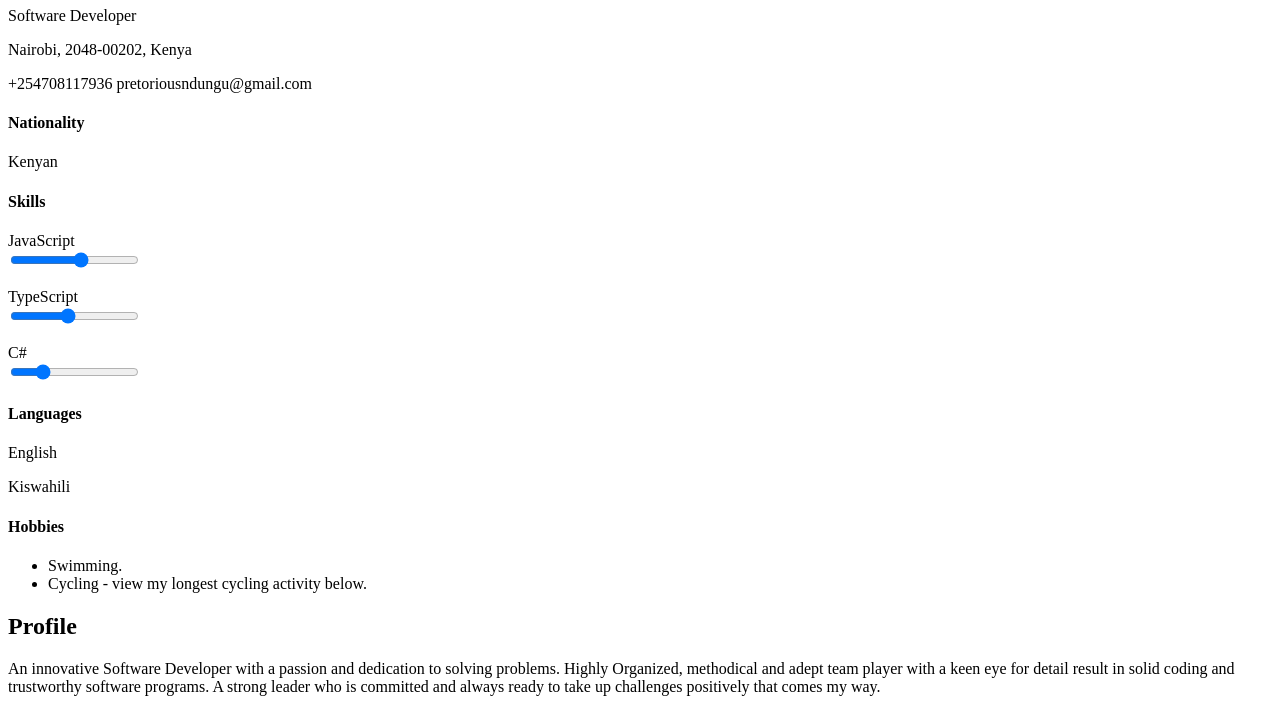
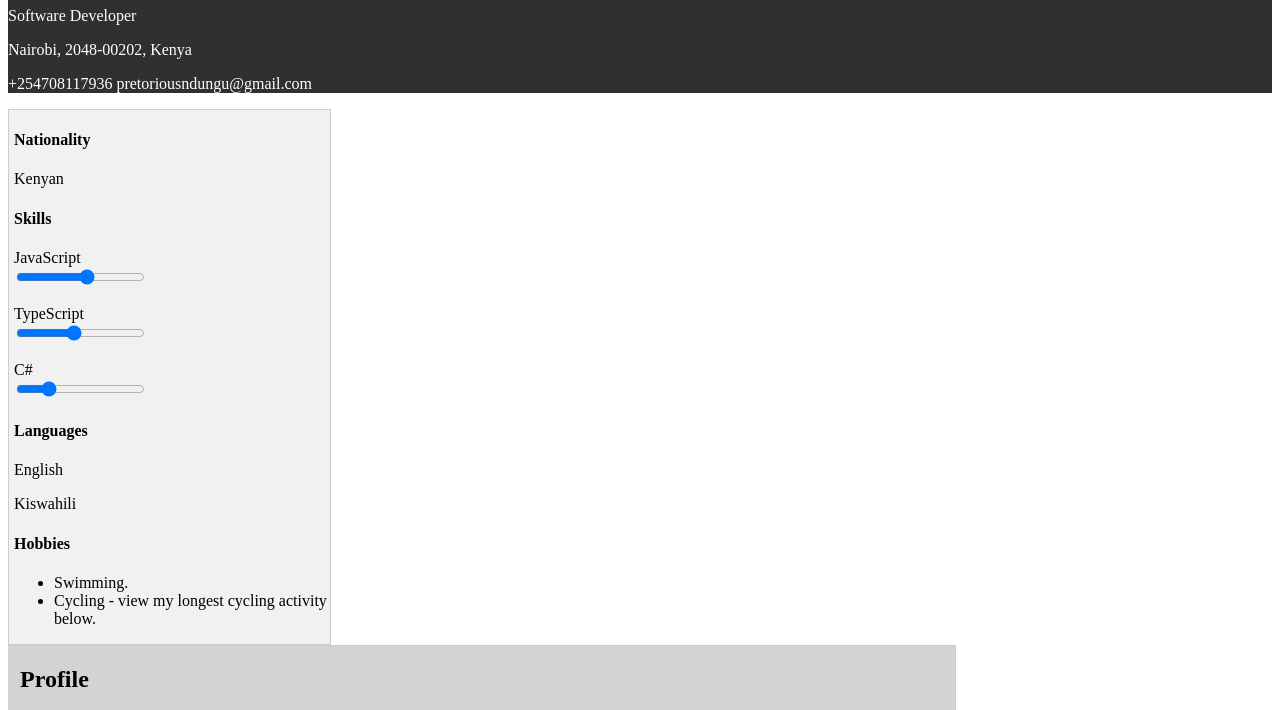
Before and after one commit to n-pretorious/week-one-prep-ip, a plain HTML site: page index.html in a window 1280 px wide. Shown: the part 73-783 px from the top of the page. Drawn offline with Linux system fonts and the light colour scheme.

Commit message:
Add Image folder with Images - change nav to aside in aside div

```diff
--- a/index.html
+++ b/index.html
@@ -3,6 +3,7 @@
 <head>
   <meta charset="UTF-8">
   <meta name="viewport" content="width=device-width, initial-scale=1.0">
+  <link rel="stylesheet" href="css/style.css">
   <title>Portfolio</title>
 </head>
 <body>
@@ -15,8 +16,8 @@
       <p>+254708117936  pretoriousndungu@gmail.com</p>
     </div>
 
-    <div class="nav">
-      <nav>
+    <div class="aside">
+      <aside>
         <h4>Nationality</h4>
         <p>Kenyan</p>
 
@@ -34,7 +35,7 @@
             <li>Swimming.</li>
             <li>Cycling - view my longest cycling activity below.</li>
           </ul>
-      </nav>
+        </aside>
     </div>
 
     <div class="main">
```
Also changed, not shown: images/ada4de87-526b-4a97-a1df-4d759728a251.jpeg (added), images/b7d6c88c-cf5d-45af-a3be-dce9c2fe18f9.jpeg (added).
